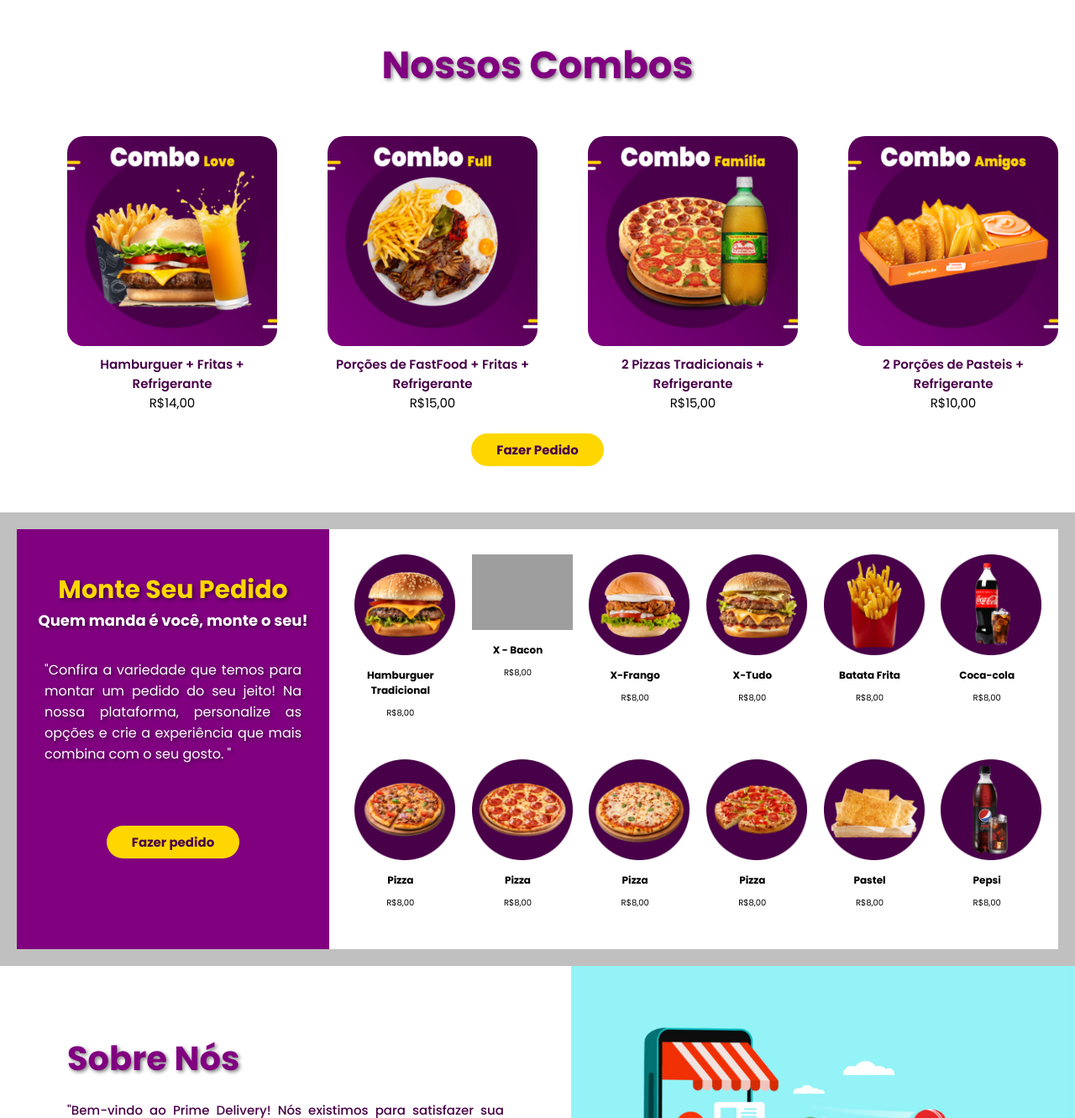
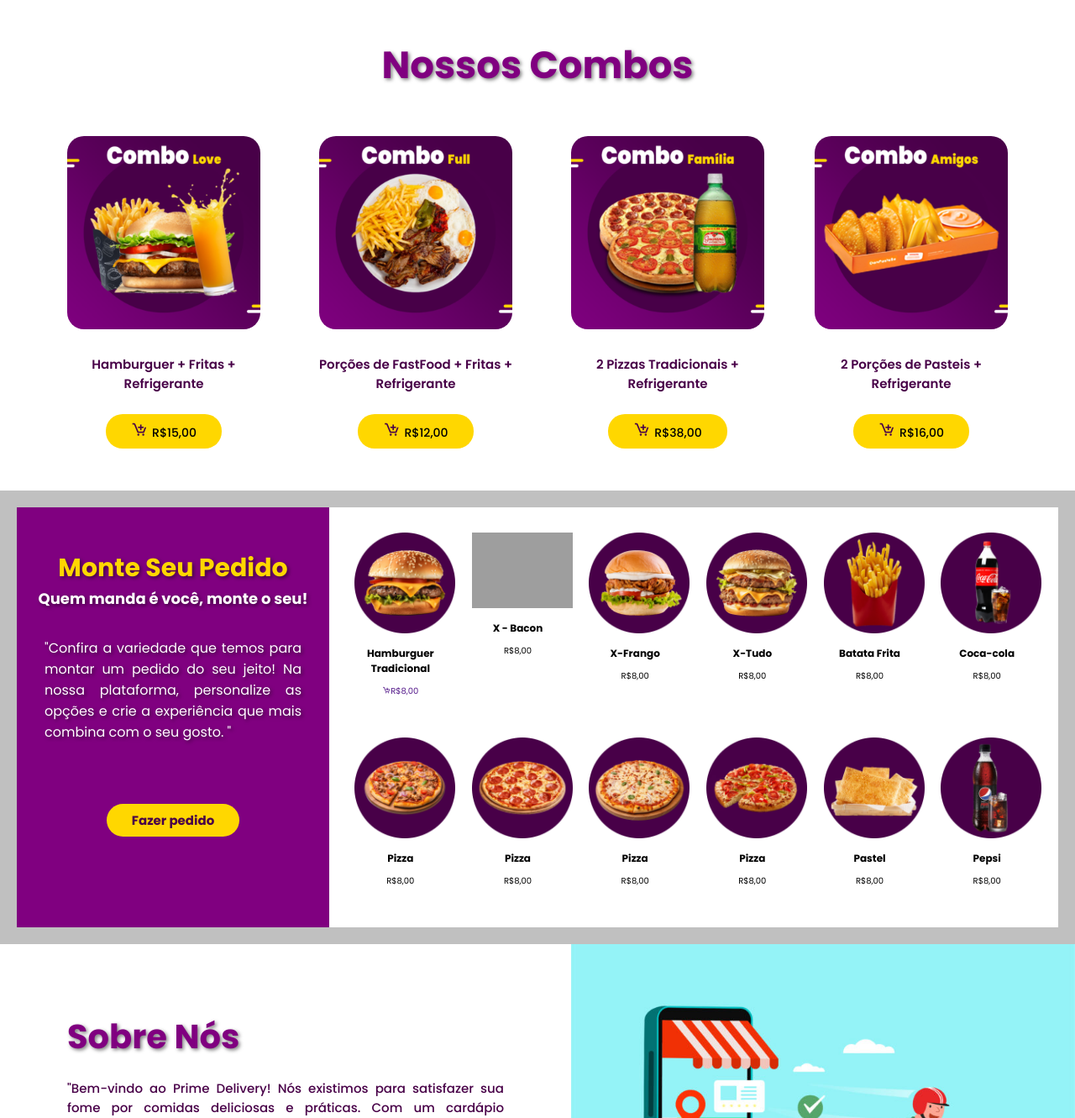
Before and after one commit to EsthefanyDev/SiteDelivery, a PHP site: page /inicial.html in a window 1280 px wide. Shown: the part 604-1935 px from the top of the page at 84% size. Run offline with PHP 8.4, Linux system fonts and the light colour scheme; grey boxes are pictures that could not be loaded.

Commit message:
Aprendi coisinhas hehe

```diff
--- a/Arquivos/css/inicial.css
+++ b/Arquivos/css/inicial.css
@@ -218,6 +218,11 @@ html{
 .combo-list img{
    border-radius: 20px;
    justify-items:center;
+   transition: .4s linear;
+   margin-bottom: 2rem;
+}
+.combo-list li:hover img{
+    transform: scale(1.1);
 }
 
 .combos .combo-list p{
@@ -227,12 +232,18 @@ html{
     color: var(--Roxo-escuro)
 }
 .combos .combo-list span{
-    font-size: 1.5rem;
+    font-size: 1.4rem;
     color: var(--Preto);
+    font-weight: 500;
 
 }
 .combos .btn{
-    margin-bottom: 4.5rem;
+    margin: 2.5rem;
+}
+
+.combo-list .bx-cart-add{
+    font-size: 2rem;
+    margin-right: .5rem;
 }
 /* ----------------- FIM DA AREA DE COMBOS ----------------- */
 
@@ -289,6 +300,12 @@ html{
 .monte-seu-pedido .box-ingredientes .box h3{
     font-size: 1.2rem;
     margin: 1rem;
+}
+.monte-seu-pedido .box-ingredientes .box img{
+    transition: .4s linear;
+}
+.monte-seu-pedido .box-ingredientes .box:hover img{
+    transform: scale(1.1);
 }
 /* ------ FIM DA CAIXA DE INGREDIENTES MONTE SEU PEDIDO ------ */
 
--- a/Arquivos/inicial.html
+++ b/Arquivos/inicial.html
@@ -119,35 +119,35 @@
             <ul class="combo-list">
                 <li>
 
-                    <img src="img/combos/Combo-Love-00-300x300.png" alt="" width="250">
+                    <img src="img/combos/Combo-Love-00-300x300.png" alt="" width="230">
                     <p>Hamburguer + Fritas + Refrigerante</p>
-                    <span>R$14,00</span>
+                    <a href="" class="btn"><i class="bx bx-cart-add"></i><span>R$15,00</span></a>
 
                 </li>
                 <li>
 
-                    <img src="img/combos/Combo-Full-00-300x300.png" alt="" width="250">
+                    <img src="img/combos/Combo-Full-00-300x300.png" alt="" width="230">
                     <p>Porções de FastFood + Fritas + Refrigerante</p>
-                    <span>R$15,00</span>
+                    <a href="" class="btn"><i class="bx bx-cart-add"></i><span>R$12,00</span></a>
 
                 </li>
                 <li>
 
-                    <img src="img/combos/Combo-Familia-00-300x300.png" alt="" width="250">
+                    <a href=""><img src="img/combos/Combo-Familia-00-300x300.png" alt="" width="230"></a>
                     <p>2 Pizzas Tradicionais + Refrigerante </p>
-                    <span>R$15,00</span>
+                    <a href="" class="btn"><i class="bx bx-cart-add"></i><span>R$38,00</span></a>
 
                 </li>
                 <li>
 
-                    <img src="img/combos/Combo-amigos-00-300x300.png" alt="" width="250">
+                    <img src="img/combos/Combo-amigos-00-300x300.png" alt="" width="230">
                     <p>2 Porções de Pasteis + Refrigerante</p>
-                    <span>R$10,00</span>
+                    <a href="" class="btn"><i class="bx bx-cart-add"></i><span>R$16,00</span></a>
 
                 </li>
 
             </ul>
-            <button class="btn">Fazer Pedido</button>
+
         </section>
         <!------------- FIM DA AREA DE COMBOS ------------->
 
@@ -165,7 +165,7 @@
                 <div class="box">
                     <img src="img/lanches-r/Hamburguer-01.png" alt="" width="120">
                     <h3>Hamburguer Tradicional</h3>
-                    <p>R$8,00</p>
+                    <a href="" class="btn1"><i class="bx bx-cart-add"></i><span>R$8,00</span></a>
 
                 </div>
 
```
